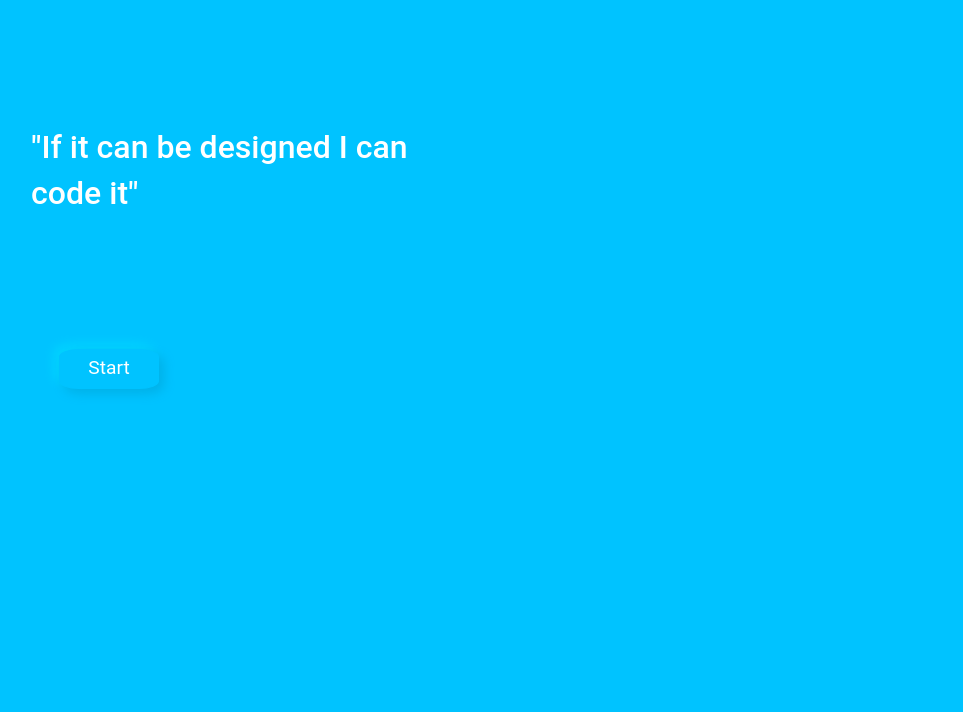
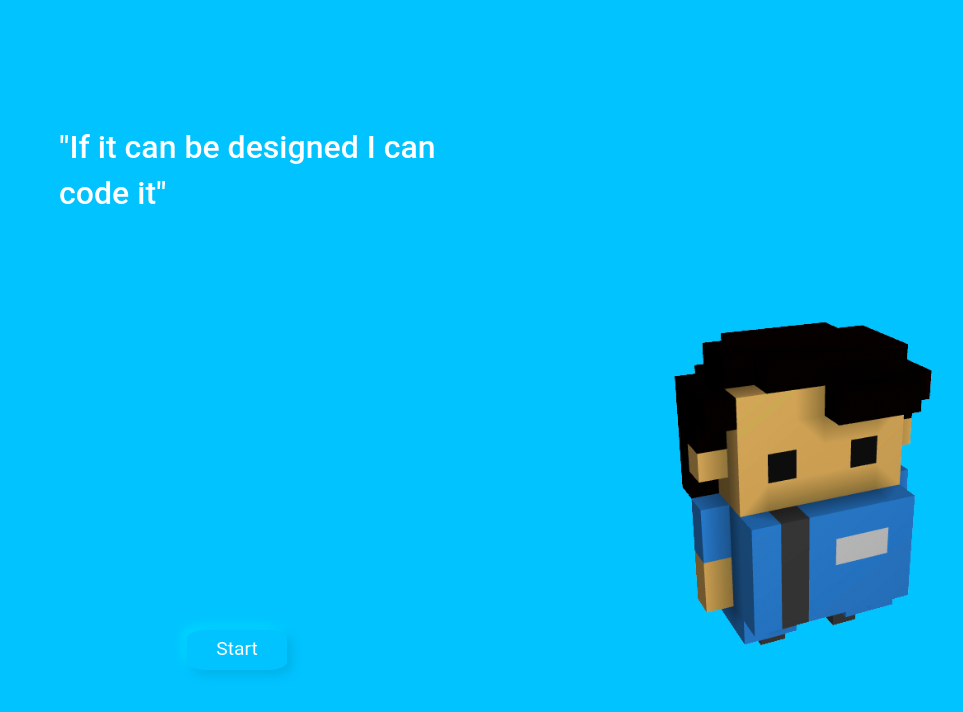
Before and after one commit to jpcollandra/jpakjr, a React (Create React App) app: page / in a window 1280 px wide. Shown: the top 712 px of the page, without its empty margins (69-1032 px from the left). Built offline with nearby package versions, Linux system fonts and the light colour scheme.

Commit message:
added character and about me start

```diff
--- a/src/Pages/landing.tsx
+++ b/src/Pages/landing.tsx
@@ -20,20 +20,45 @@ export default function Landing() {
           width: "100%",
         }}
       >
-        <Row >
+        <Row>
           <Col>
+              <div
+                style={{
+                  position: "relative",
+                  marginTop: "20%",
+                  marginLeft: "20%",
+                  width: "40rem",
+                }}
+              >
+                <h2>"If it can be designed I can</h2>
+                <h2>code it"</h2>
+              </div>
             <motion.div
-              animate={{ x: 100 }}
-              transition={{ ease: "easeOut", duration: 2 }}
+              animate={{ y: 100 }}
+              transition={{
+                type: "spring",
+                duration: 10,
+                damping: 1,
+                stiffness: 5,
+              }}
             >
-            <div
-              style={{ position: "relative", marginTop: "20%", width: "40rem" }}
+              <img
+                src="/assets/jpakjrFig.png"
+                style={{
+                  display: "flex",
+                  width: "20rem",
+                  marginLeft: "110%",
+                }}
+                alt="me"
+              />
+            </motion.div>
+            <button
+              className="buttonNeomorphic"
+              style={{ marginTop: "5%", marginLeft: "20%" }}
             >
-              <h2>"If it can be designed I can</h2>
-              <h2>code it"</h2>
-            </div>
-            </motion.div>
-            <button className="buttonNeomorphic" style={{margin: "10%"}}> Start </button>
+              {" "}
+              Start{" "}
+            </button>
           </Col>
         </Row>
       </Container>
```
Also changed, not shown: src/Pages/aboutMe.tsx (added, +7 -0 lines), public/assets/jpakjrFig.png (added), public/assets/myVox.png (added).
